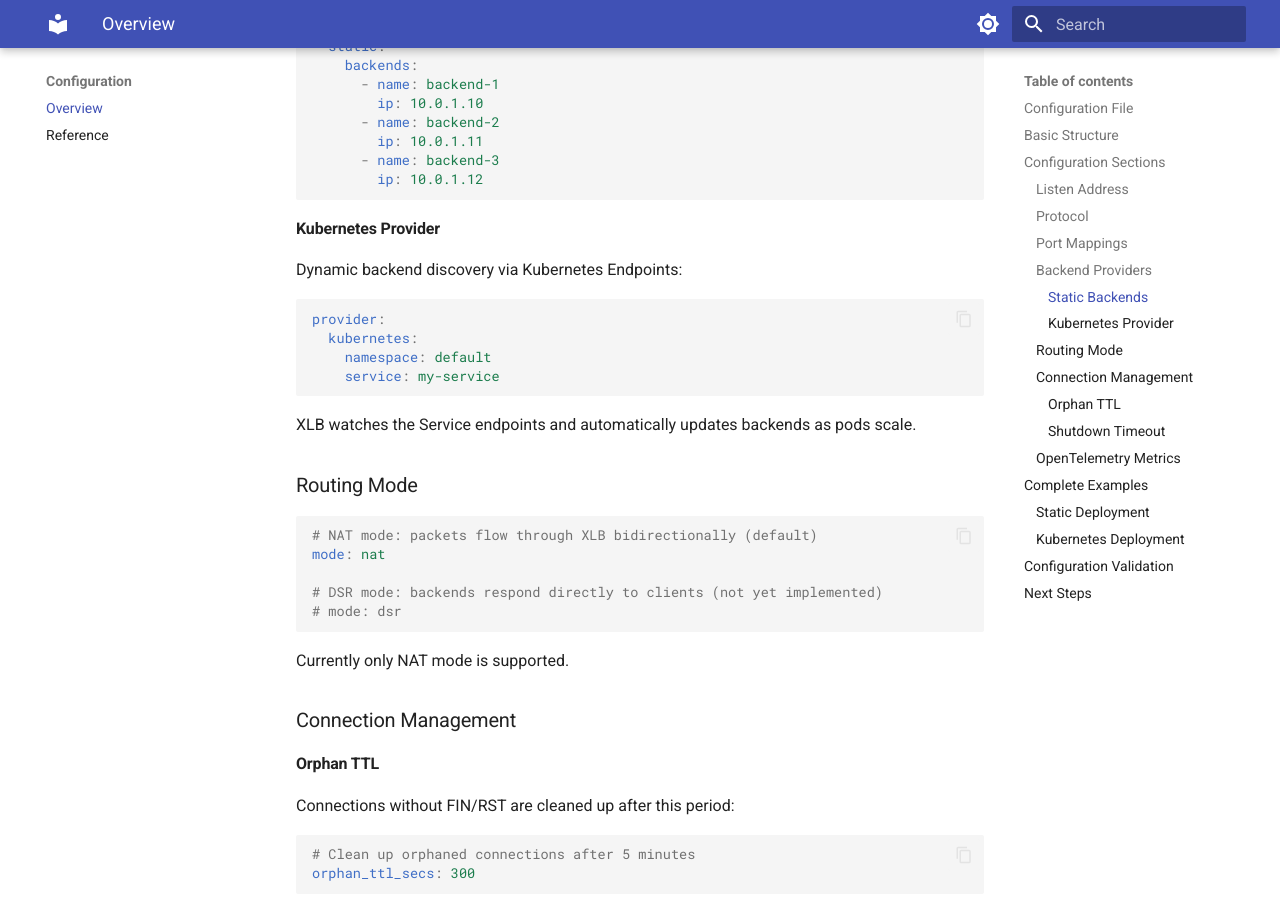
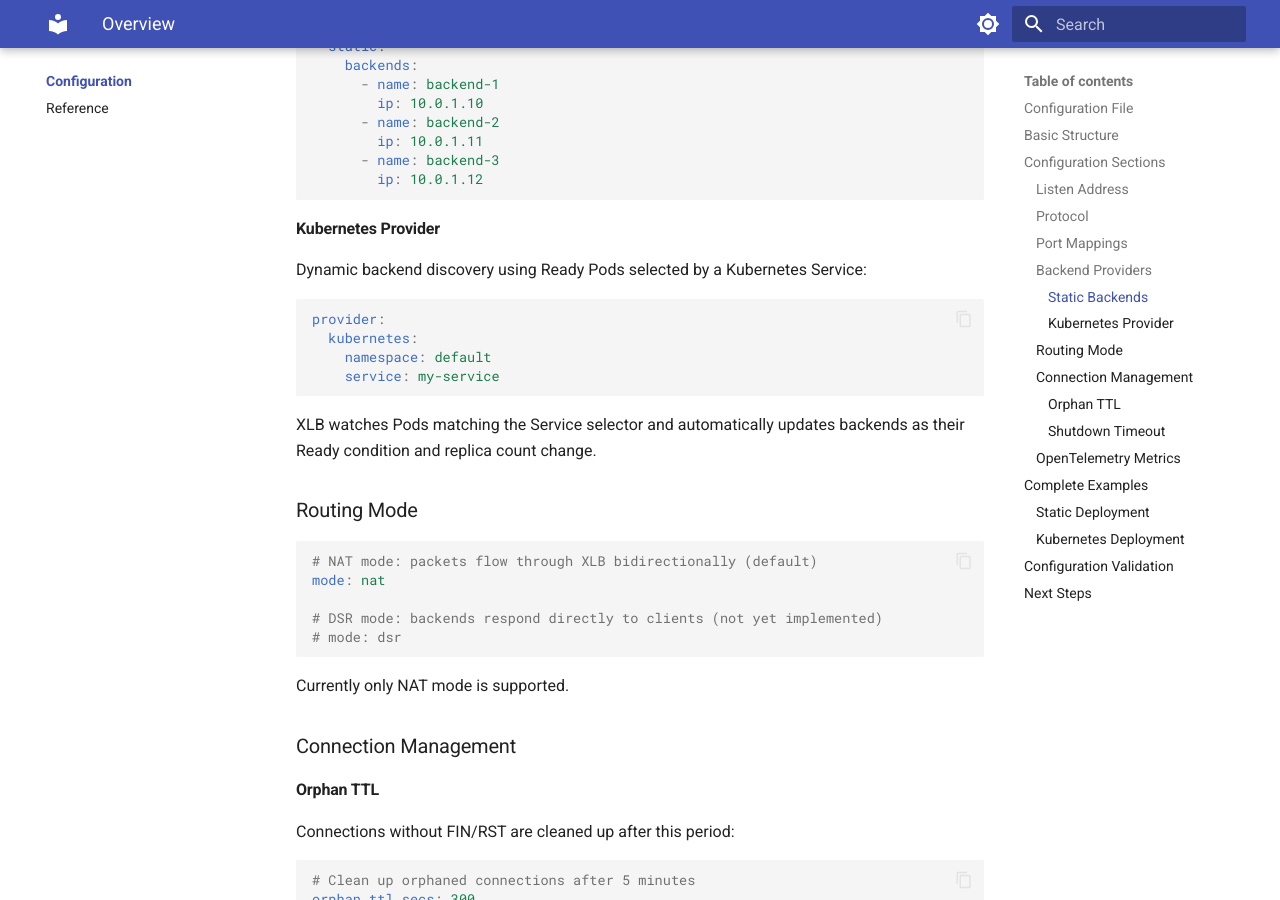
Before and after one commit to bisdreamz/xlb, an MkDocs documentation site: the page built from docs/docs/configuration/index.md, in a window 1280 px wide and 900 px high, scrolled down 2154 px. Built offline with MkDocs 1.6.1 and Material for MkDocs 9.7.7, drawn with Linux system fonts in a browser that asks for light colours.

Commit message:
Improve documentation navigation and generation

````diff
--- a/docs/docs/configuration/overview.md
+++ b/docs/docs/configuration/index.md
@@ -107,7 +107,7 @@ provider:
 
 #### Kubernetes Provider
 
-Dynamic backend discovery via Kubernetes Endpoints:
+Dynamic backend discovery using Ready Pods selected by a Kubernetes Service:
 
 ```yaml
 provider:
@@ -116,7 +116,8 @@ provider:
     service: my-service
 ```
 
-XLB watches the Service endpoints and automatically updates backends as pods scale.
+XLB watches Pods matching the Service selector and automatically updates
+backends as their Ready condition and replica count change.
 
 ### Routing Mode
 
--- a/docs/mkdocs.yml
+++ b/docs/mkdocs.yml
@@ -1,4 +1,5 @@
 site_name: XLB Documentation
+site_url: https://docs.runxlb.com
 site_description: eBPF-powered Layer 4 Load Balancer
 site_author: Neuronic
 
@@ -20,6 +21,7 @@ theme:
   features:
     - navigation.tabs
     - navigation.sections
+    - navigation.indexes
     - navigation.top
     - search.suggest
     - search.highlight
@@ -31,11 +33,12 @@ nav:
     - Installation: getting-started/installation.md
     - Quick Start: getting-started/quickstart.md
   - Configuration:
-    - Overview: configuration/overview.md
+    - Overview: configuration/index.md
     - Reference: configuration/reference.md
   - Deployment:
     - Kubernetes: deployment/kubernetes.md
     - Helm Chart: deployment/helm.md
+  - runxlb.com: https://runxlb.com
 
 markdown_extensions:
   - admonition
````
Also changed, not shown: docs/docs/configuration/reference.md (+1 -1 lines), docs/docs/getting-started/installation.md (+1 -1 lines), docs/docs/getting-started/quickstart.md (+1 -1 lines), 1 other file.
